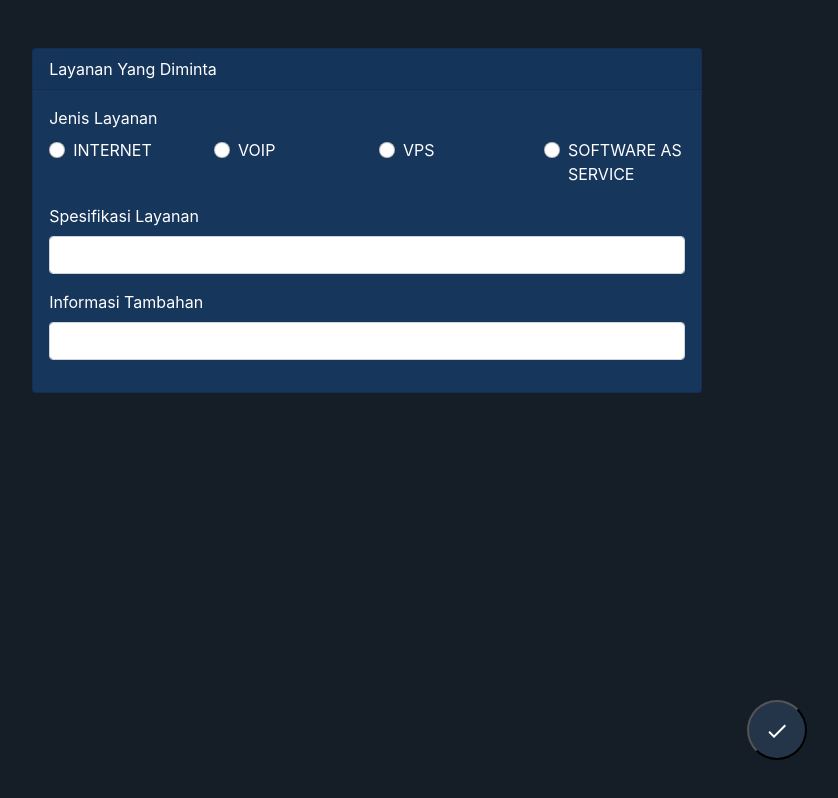
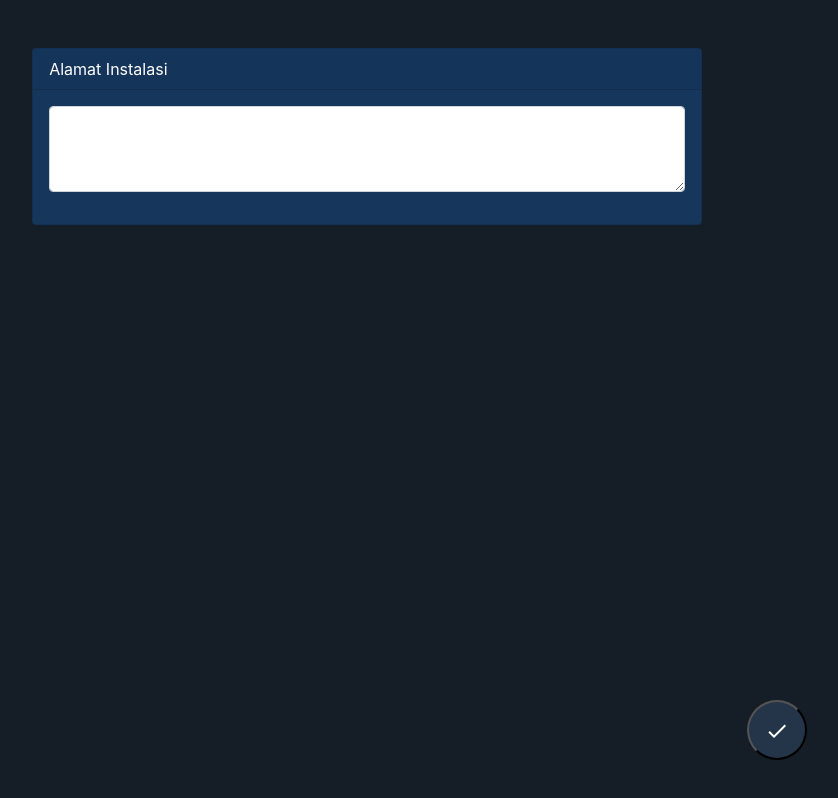
Before and after one commit to fillahfirdausyah/subscription-form, a React (Create React App) app: page / in a window 1280 px wide. Shown: the top 798 px of the page, without its empty margins (273-1111 px from the left). Built offline with nearby package versions, Linux system fonts and the light colour scheme.

Commit message:
finished installation address

```diff
--- a/src/component/Form/index.js
+++ b/src/component/Form/index.js
@@ -10,6 +10,7 @@ import AuthorizedFinance from "./parts/AuthorizedFinance";
 import BillingAddress from "./parts/BillingAddress";
 import AuthorizedTechnical from './parts/AuthorizedTechnical'
 import ServiceOrder from './parts/ServicesOrder'
+import InstallationAddres from './parts/InstallationAddress'
 
 function Form(props) {
   const [data, setData] = useState("");
@@ -23,6 +24,7 @@ function Form(props) {
   const [billingAddress, setBillingAddress] = useState({});
   const [authorizedTechnical, setAuthorizedTechnical] = useState({})
   const [serviceOrder, setServiceOrder] = useState({})
+  const [installationAddress, setInstallationAddress] = useState({})
 
   const getTypeofOrder = (data) => {
     // console.log(data)
@@ -57,6 +59,10 @@ function Form(props) {
     setServiceOrder(data)
   }
 
+  const getInstallationAddress = (data) => {
+    setInstallationAddress(data)
+  }
+
   const ptNamehandler = (e) => {
     setPtName(e.target.value);
   };
@@ -72,9 +78,10 @@ function Form(props) {
       // authorizedFinance,
       // billingAddress,
       // authorizedTechnical,
+      // serviceOrder,
     };
     // console.log(authorized)
-    props.setData(serviceOrder);
+    props.setData();
   };
 
   return (
@@ -140,9 +147,10 @@ function Form(props) {
           {/* <AuthorizedTechnical getAuthorizedTechnical={getAuthorizedTechnical}/> */}
 
           {/* Layanan yang diminta */}
-          <ServiceOrder getServiceOrder={getServiceOrder}/>
+          {/* <ServiceOrder getServiceOrder={getServiceOrder}/> */}
 
           {/* Alamat Instalasi */}
+          <InstallationAddres getInstallationAddress={getInstallationAddress}/>
 
           {/* Biaya Berlanggana */}
 
--- a/src/component/Form/parts/InstallationAddress/index.js
+++ b/src/component/Form/parts/InstallationAddress/index.js
@@ -1,6 +1,20 @@
-import React from "react";
+import React, {useState} from "react";
 
-function InstallationAddres() {
+function InstallationAddres({getInstallationAddress}) {
+
+  const [data, setData] = useState({})
+
+  const changeHandler = (e) => {
+
+    const {name, value} = e.target
+
+    const newData = {
+      [name]: value
+    }
+    setData(newData)
+    getInstallationAddress(newData)
+  }
+
   return (
     <>
       <div class="card text-white bg-dark-custom mb-3 card-custom">
@@ -8,10 +22,12 @@ function InstallationAddres() {
         <div className="card-body">
           <div class="mb-3">
             <textarea
+            onChange={changeHandler}
               class="form-control"
               id="alamat"
               rows="3"
-              ref={alamatRef}
+              name="installationAddress"
+              value={data.alamat}
             ></textarea>
           </div>
         </div>
```
